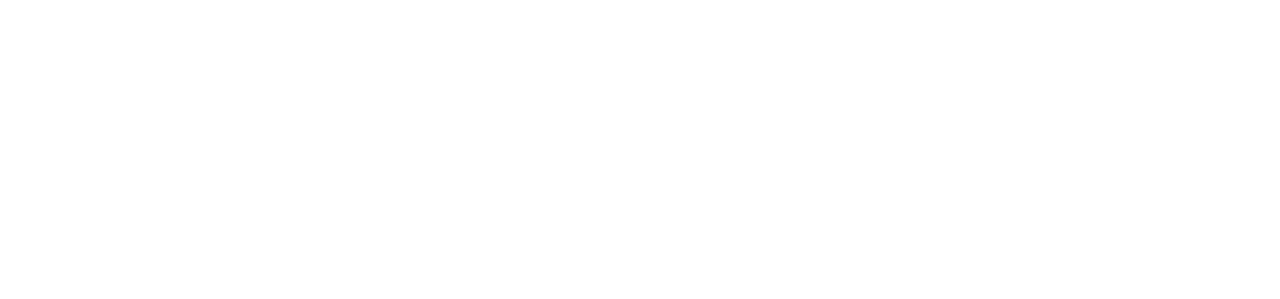
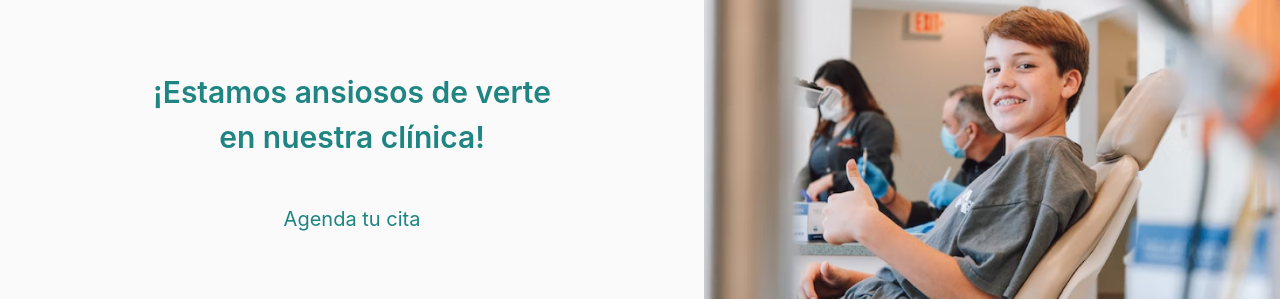
Before and after one commit to JAngelGC/u-smile-website, a Next.js app: page /contacto in a window 1280 px wide. Shown: the part 1473-1772 px from the top of the page. Before the commit the page ends 1453 px from the top, so only its background shows below. Built offline with nearby package versions, Linux system fonts and the light colour scheme.

Commit message:
Adding cta to contact page

```diff
--- a/src/pages/contacto/index.tsx
+++ b/src/pages/contacto/index.tsx
@@ -1,6 +1,7 @@
 import SectionTitle from "@/components/ui/SectionTitle";
 import ContactInfo from "@/components/contactPage/ContactInfo";
 import LocationMap from "@/components/contactPage/LocationMap";
+import CallToAction from "@/components/ui/CallToAction";
 
 const ContactPage = () => {
   return (
@@ -8,6 +9,10 @@
       <SectionTitle title="Contacto" />
       <ContactInfo />
       <LocationMap />
+      <CallToAction
+        bgColor="white"
+        text="¡Estamos ansiosos de verte en nuestra clínica!"
+      />
     </>
   );
 };
```
